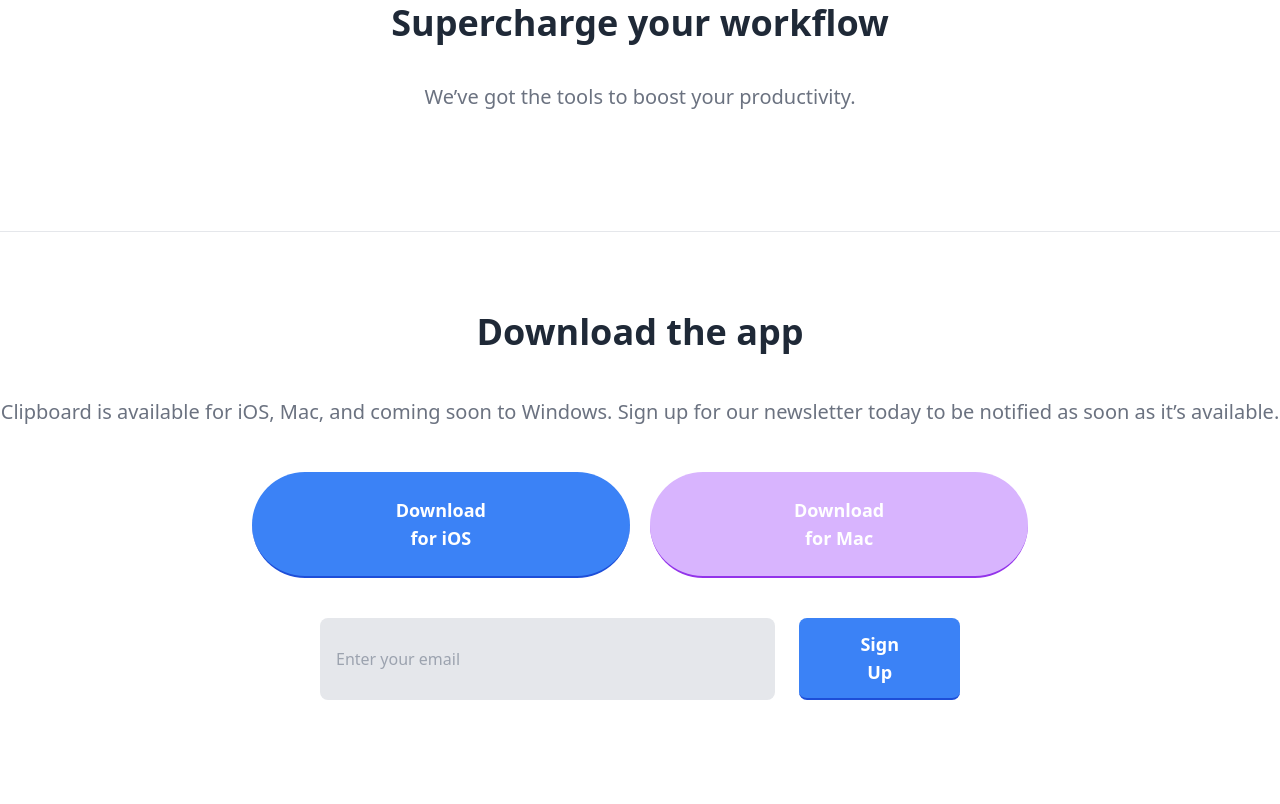
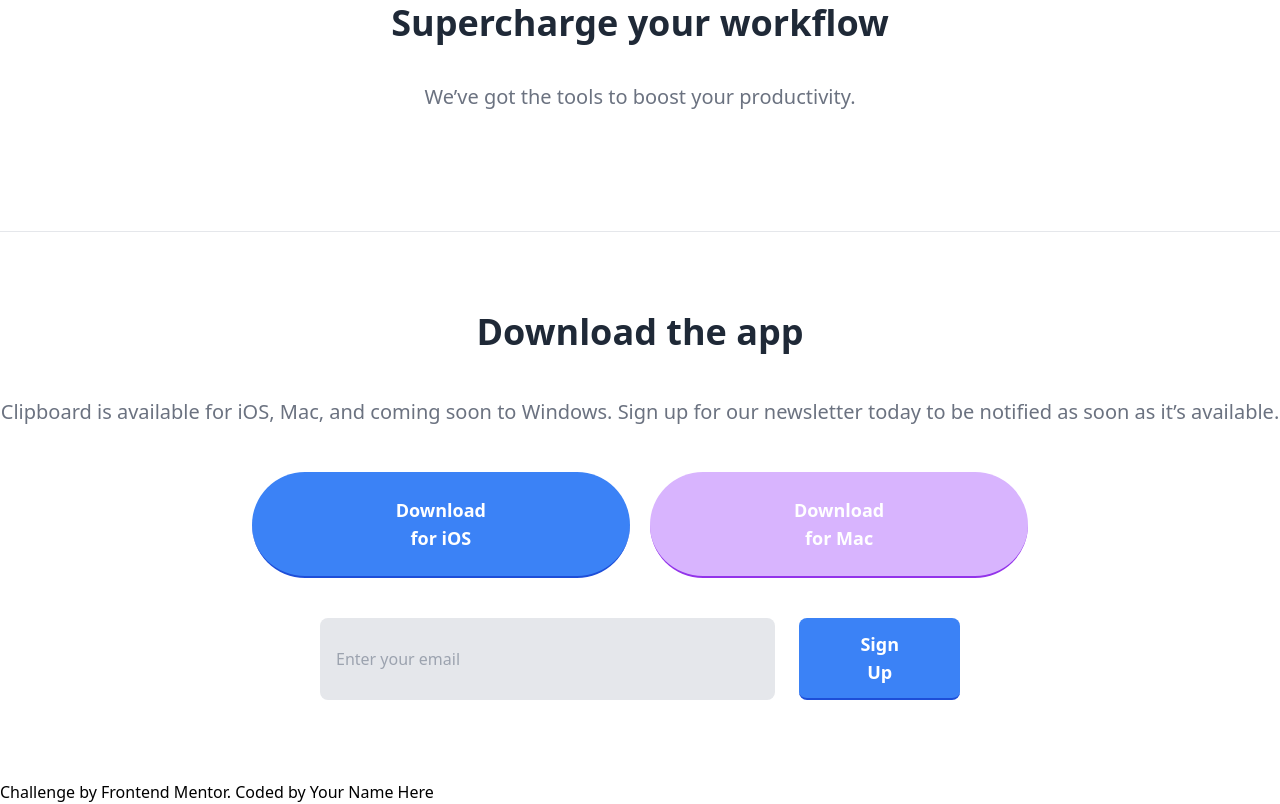
Before and after one commit to RW2023/clipboard-landing-page, a website: page index.html in a window 1280 px wide. Shown: the part 3053-3857 px from the top of the page. Before the commit the page ends 3833 px from the top, so only its background shows below. Drawn offline with nearby package versions, Linux system fonts and the light colour scheme; files that its build step writes are made by us from their sources; a small style sheet from the web is missing; a web font is replaced by a local one.

Commit message:
adding attribution

```diff
--- a/index.html
+++ b/index.html
@@ -150,6 +150,10 @@
       </div>
     </section>
   </main>
+  <p class="attribution">
+    Challenge by <a href="https://www.frontendmentor.io?ref=challenge" target="_blank">Frontend Mentor</a>.
+    Coded by <a href="#">Your Name Here</a>
+  </p>
 </body>
 
 </html>
```
